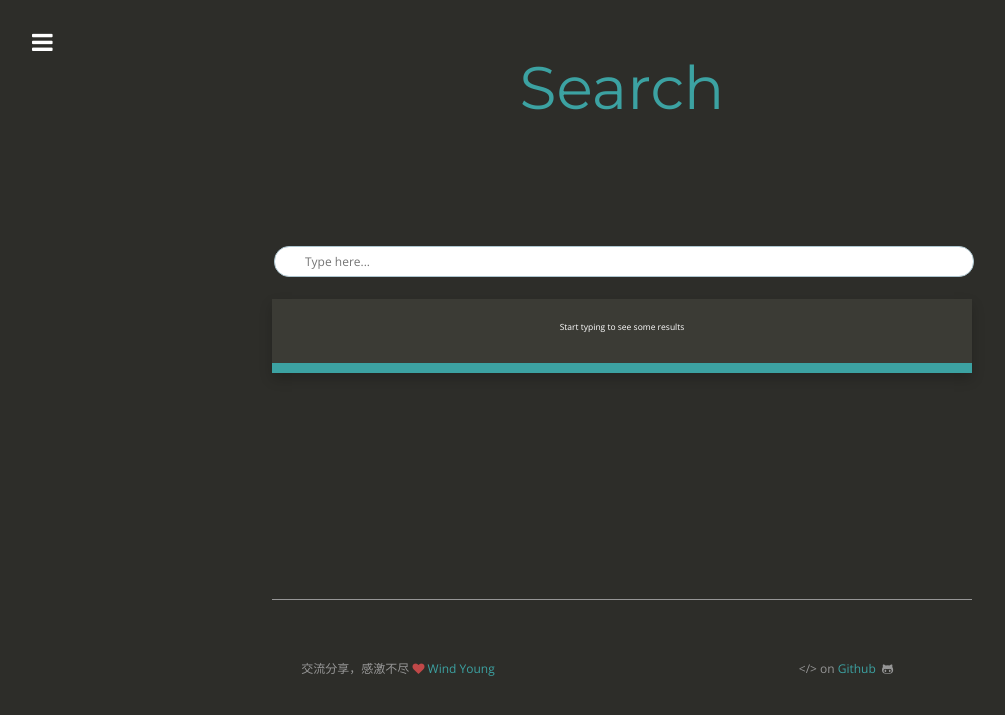
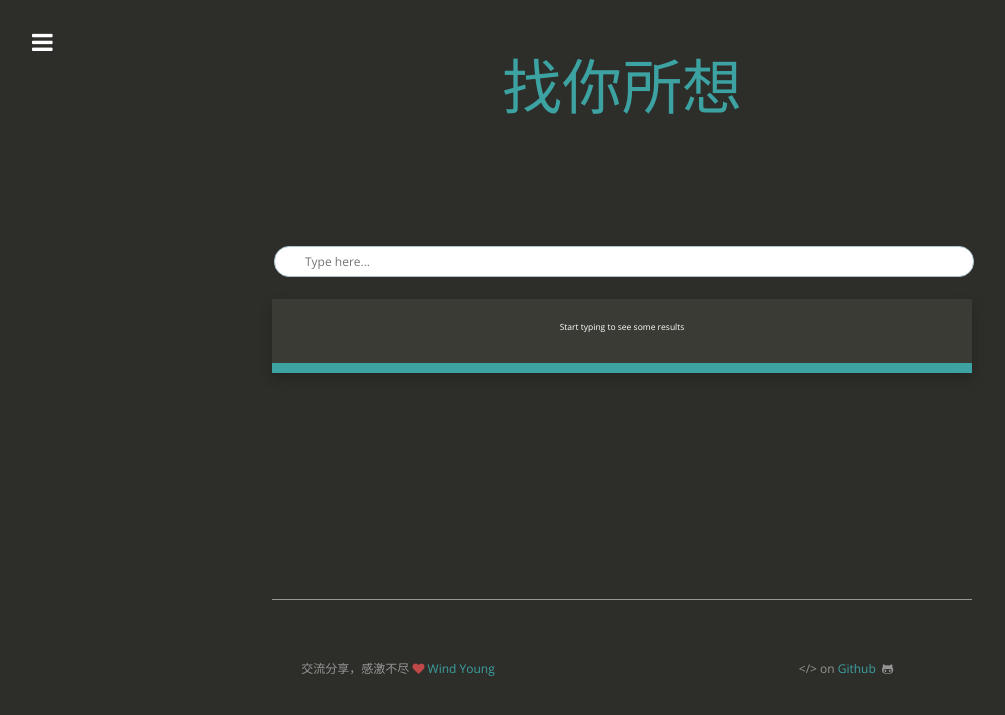
Before and after one commit to wind3110991/wind3110991.github.io, a Jekyll site: the page built from search.html, in a window 1280 px wide. Shown: the top 715 px of the page, without its empty margins (18-1023 px from the left). Built offline with Jekyll 4.4.1, drawn with Linux system fonts in a browser that asks for light colours; nearby versions of some CDN libraries.

Commit message:
color update

```diff
--- a/css/style.scss
+++ b/css/style.scss
@@ -15,14 +15,13 @@ $stack-overflow: #c98b3b;
 $instagram:      #cd486b;
 $reddit:         #cee3f8;
 $rss:            #eea33a;
-$yellow-wind:    #eab475;
 
 $darker:         #21211E;
 $dark:           #2D2D29;
 $medium:         #3B3B35;
 $light-medium:   #969696;
 $dark-blue:      #215A6D;
-$yellow-wind:     #3CA2A2;
+$yellow-wind:    #3CA2A2;
 $green:          #92C7A3;
 $light:          #DFECE6;
 $white:          #FFFFFF;
--- a/search.html
+++ b/search.html
@@ -5,7 +5,7 @@ layout: default
 <div class="container-fluid index">
   <div class="row index all-posts">
 
-    <h1 class="header author-header">Search</h1>
+    <h1 class="header author-header">找你所想</h1>
 
     <div id="search-container">
       <input type="text" id="search-input" placeholder="Type here...">
```
